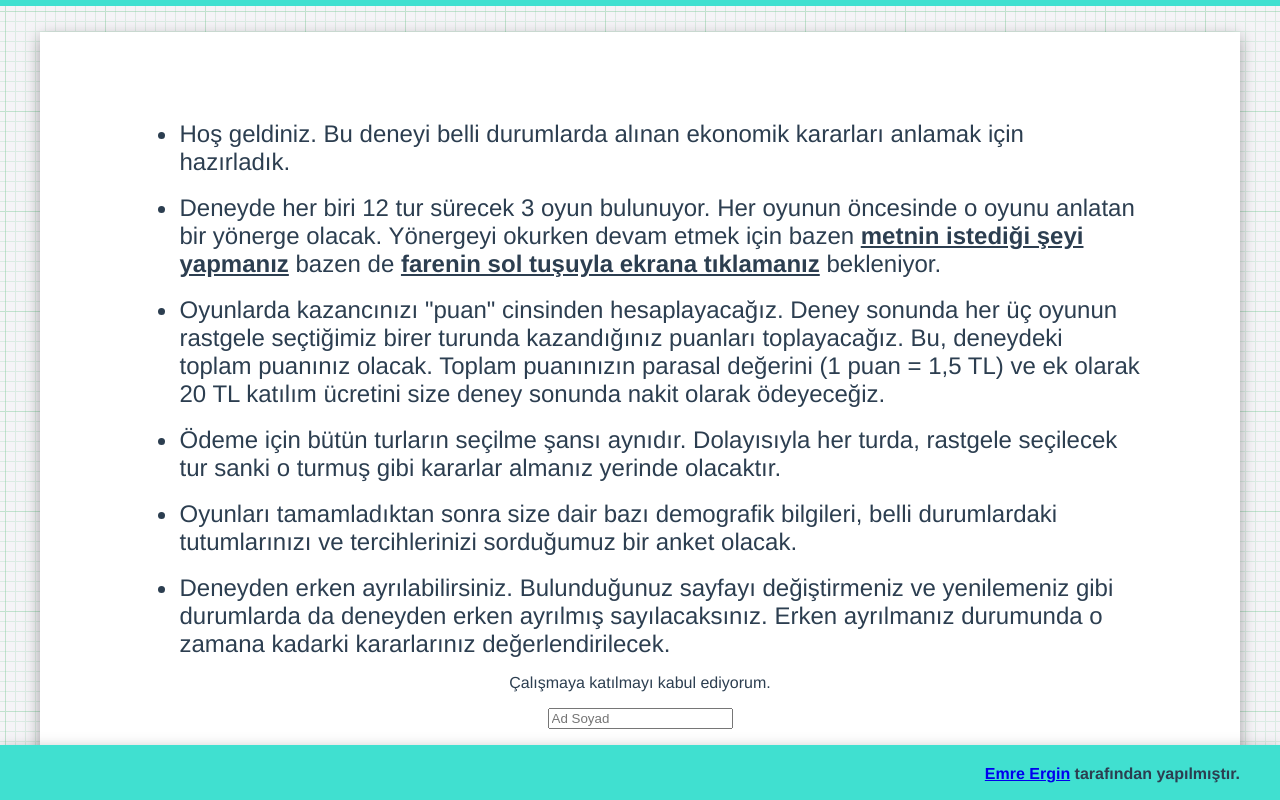
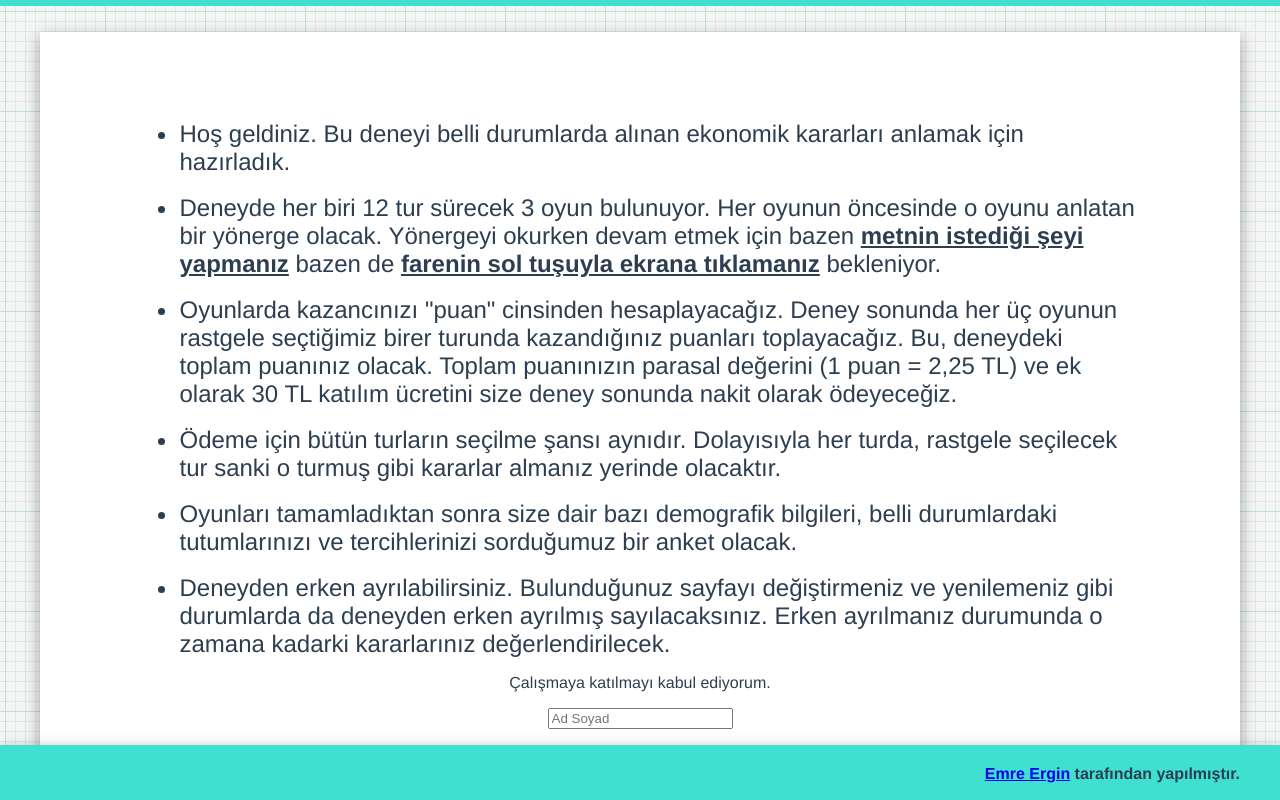
Before and after one commit to emrergin/prudence-labversion, a Vue app: page / in a window 1280 px wide. Built offline with nearby package versions, Linux system fonts and the light colour scheme; what vue-uuid would draw is missing.

Commit message:
constants are added

```diff
--- a/src/App.vue
+++ b/src/App.vue
@@ -129,7 +129,7 @@ export default {
         // },
       ],
       // traut || bleich || ours
-      experiment: "traut",
+      experiment: "ours",
     };
   },
   beforeMount() {
--- a/src/components/GPSQuestions.vue
+++ b/src/components/GPSQuestions.vue
@@ -721,6 +721,7 @@
 import { ref } from "vue";
 import { defineEmits as defineEmits } from "@vue/runtime-dom";
 import { checkValidityOfAllInputs } from "../functions/utilities";
+import { inflationMultiplier } from "../constants.js";
 import { store } from "../store.js";
 import updateData from "../functions/updateData";
 const emit = defineEmits(["end"]);
@@ -859,7 +860,8 @@ const stair1StartingValue = 80;
 const currentSure = ref(stair1StartingValue);
 const stair1SureOutcome = 150;
 const currentStairValue = ref("");
-const inflationMultiplier = 5;
+// const inflationMultiplier = 5;
+
 // const stairRiskIndex = 0;
 const currentGiftSelection = ref("");
 
--- a/src/components/IntroScreen.vue
+++ b/src/components/IntroScreen.vue
@@ -15,8 +15,14 @@
       Oyunlarda kazancınızı "puan" cinsinden hesaplayacağız. Deney sonunda her
       üç oyunun rastgele seçtiğimiz birer turunda kazandığınız puanları
       toplayacağız. Bu, deneydeki toplam puanınız olacak. Toplam puanınızın
-      parasal değerini (1 puan = 1,5 TL) ve ek olarak 20 TL katılım ücretini
-      size deney sonunda nakit olarak ödeyeceğiz.
+      parasal değerini (1 puan =
+      {{
+        new Intl.NumberFormat("tr-TR", { minimumFractionDigits: 0 }).format(
+          pointsToMoneyMultiplier
+        )
+      }}
+      TL) ve ek olarak {{ participationReward }} TL katılım ücretini size deney
+      sonunda nakit olarak ödeyeceğiz.
     </li>
     <li>
       Ödeme için bütün turların seçilme şansı aynıdır. Dolayısıyla her turda,
@@ -57,6 +63,8 @@
 <script setup>
 import { store } from "../store.js";
 import { defineEmits as defineEmits } from "@vue/runtime-dom";
+import { participationReward } from "../constants.js";
+import { pointsToMoneyMultiplier } from "../constants.js";
 
 defineEmits(["end"]);
 function logData() {
--- a/src/components/ResultScreen.vue
+++ b/src/components/ResultScreen.vue
@@ -41,10 +41,15 @@
 
     <p>Toplam puanınız: {{ store.kazanc }}</p>
     <p>
-      Parasal kazancınız: ({{ store.kazanc }} x 1,5) + 20 =
+      Parasal kazancınız: ({{ store.kazanc }} x
       {{
         new Intl.NumberFormat("tr-TR", { minimumFractionDigits: 0 }).format(
-          store.kazanc * 1.5 + 20
+          pointsToMoneyMultiplier
+        )
+      }}) + {{ participationReward }} =
+      {{
+        new Intl.NumberFormat("tr-TR", { minimumFractionDigits: 0 }).format(
+          store.kazanc * pointsToMoneyMultiplier + participationReward
         )
       }}
       TL
@@ -55,6 +60,7 @@
 import { store } from "../store.js";
 import { defineEmits as defineEmits } from "@vue/runtime-dom";
 import { ref } from "vue";
+import { participationReward, pointsToMoneyMultiplier } from "../constants.js";
 
 defineEmits(["end"]);
 
--- /dev/null
+++ b/src/constants.js
@@ -0,0 +1,3 @@
+export const inflationMultiplier = 11;
+export const pointsToMoneyMultiplier = 2.25;
+export const participationReward = 30;
```
